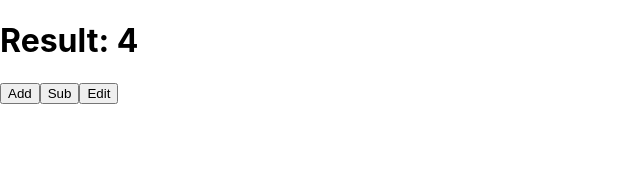
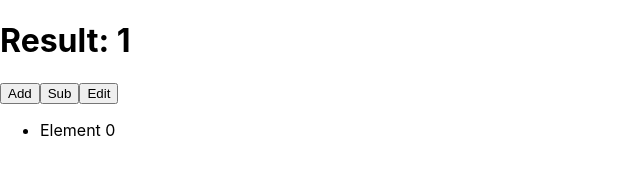
Before and after one commit to MikhailMasny/react-tutorials, a React (Create React App) app in the folder react-hooks/: page / in a window 1280 px wide. Shown: the top 190 px of the page, without its empty margins (0-640 px from the left). Built offline with nearby package versions, Linux system fonts and the light colour scheme.

Commit message:
feat: add callback hook examples

```diff
--- a/react-hooks/src/App.js
+++ b/react-hooks/src/App.js
@@ -3,6 +3,7 @@
 import EffectExample from './components/EffectExample';
 import RefExample from './components/RefExample';
 import MemoExample from './components/MemoExample';
+import CallbackExample from './components/CallbackExample';
 
 function App() {
   return (
@@ -10,7 +11,8 @@
       {/* <StateExample /> */}
       {/* <EffectExample /> */}
       {/* <RefExample /> */}
-      <MemoExample />
+      {/* <MemoExample /> */}
+      <CallbackExample />
     </div>
   );
 }
--- /dev/null
+++ b/react-hooks/src/components/CallbackChildComponent.jsx
@@ -0,0 +1,21 @@
+import React, { useState, useEffect } from "react";
+
+function CallbackChildComponent(props) {
+  const [items, setItems] = useState([]);
+
+  useEffect(() => {
+    console.log('render');
+    const newItems = props.getItems();
+    setItems(newItems);
+  }, [props.getItems]);
+
+  return (
+    <ul>
+      {items.map((i) => (
+        <li key={i}>{i}</li>
+      ))}
+    </ul>
+  );
+}
+
+export default CallbackChildComponent;
--- /dev/null
+++ b/react-hooks/src/components/CallbackExample.jsx
@@ -0,0 +1,38 @@
+import React, { useState, useCallback } from "react";
+import CallbackChildComponent from "./CallbackChildComponent";
+
+function CallbackExample() {
+  const [colored, setColored] = useState(false);
+  const [count, setCount] = useState(1);
+
+  const styles = {
+    color: colored ? "red" : "black",
+  };
+
+  const generateItemsFromApi = useCallback(() => {
+    if (count > 0) {
+      return new Array(count).fill("").map((_, i) => `Element ${i}`);
+    }
+    return ["Empty"];
+  }, [count]);
+
+  function increment() {
+    setCount((prev) => prev + 1);
+  }
+
+  function decrement() {
+    setCount((prev) => prev - 1);
+  }
+
+  return (
+    <div>
+      <h1 style={styles}>Result: {count}</h1>
+      <button onClick={increment}>Add</button>
+      <button onClick={decrement}>Sub</button>
+      <button onClick={() => setColored((prev) => !prev)}>Edit</button>
+      <CallbackChildComponent getItems={generateItemsFromApi} />
+    </div>
+  );
+}
+
+export default CallbackExample;
```
